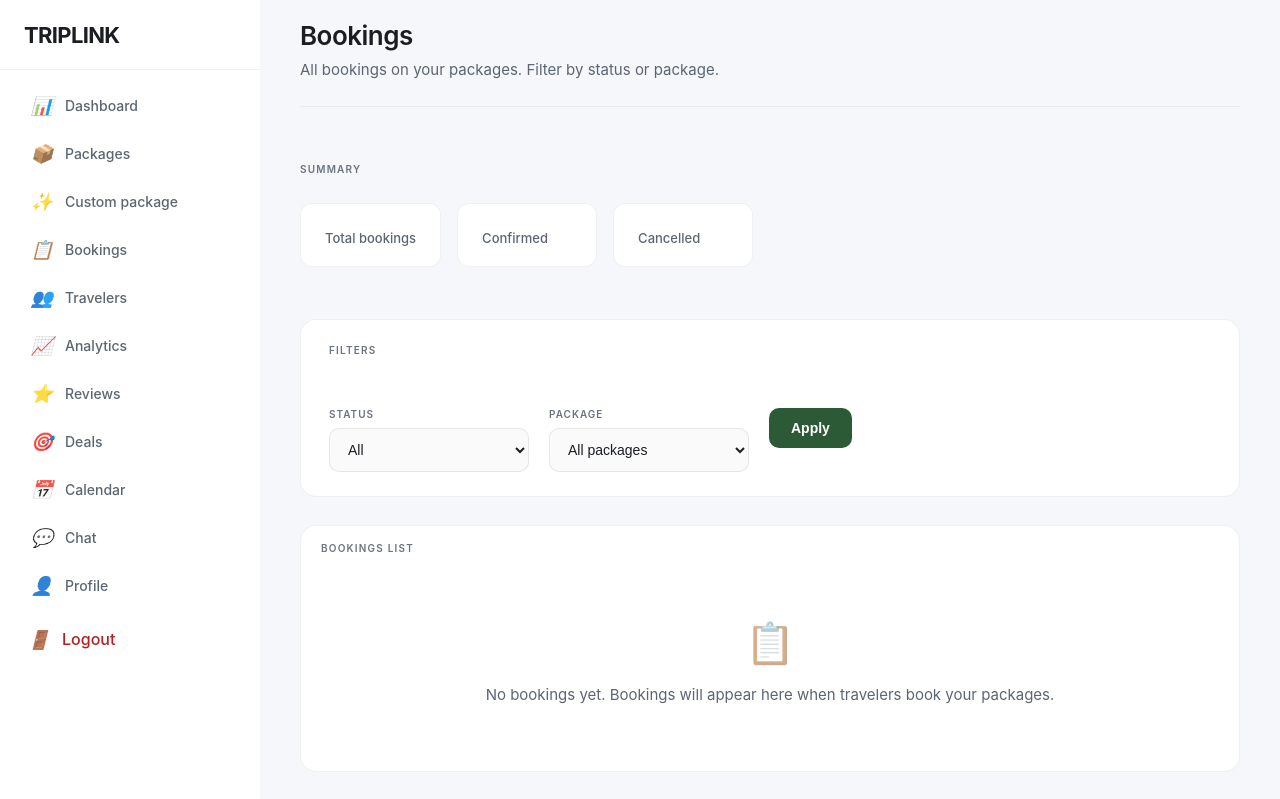
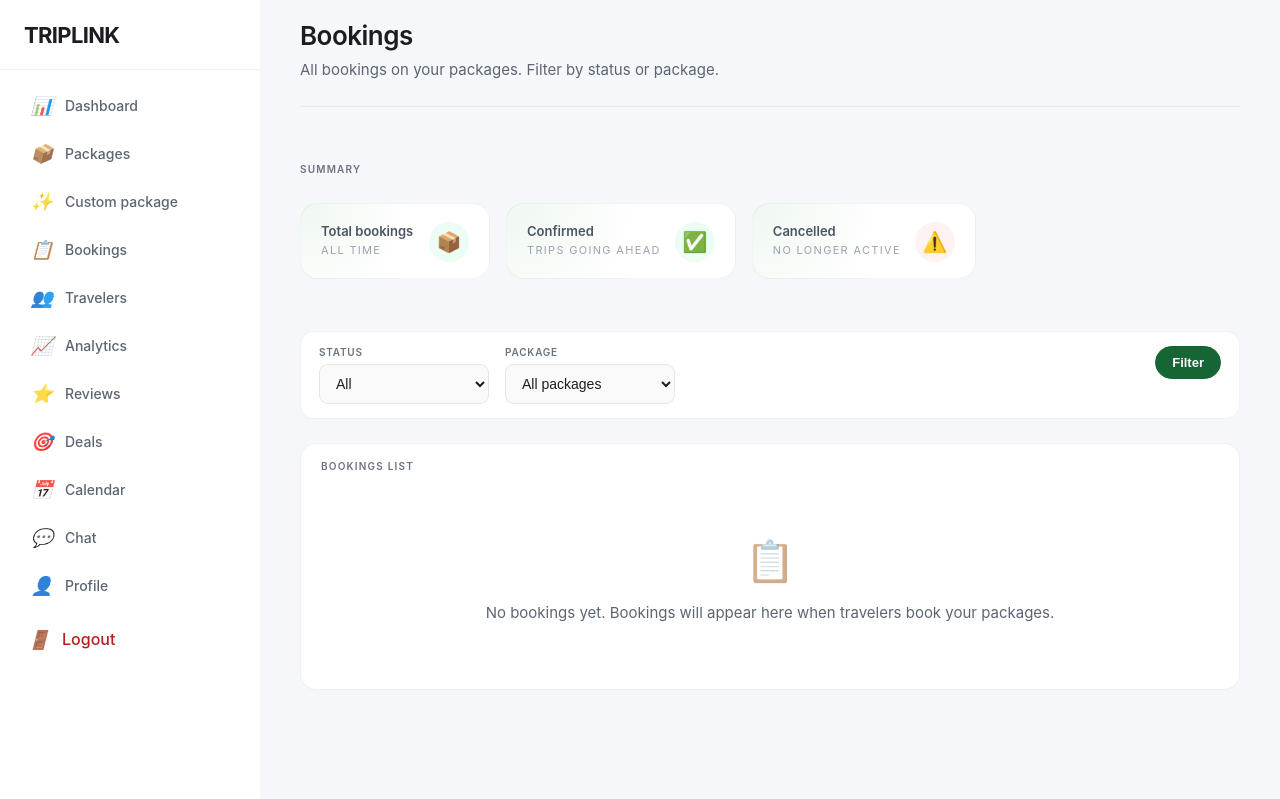
Before and after one commit to Explorerohan/Rohan-Rai-TRIPLINK, a Django app: template BACKEND/templates/agent_bookings.html in a window 1280 px wide. Shown: the top 799 px of the page. After the commit the page ends 690 px from the top, so only its background shows below. Run offline with Django 5.2, Linux system fonts and the light colour scheme; the template is opened without the code that fills it, so the values that code supplies are empty.

Commit message:
style(agent_bookings): enhance visual design and layout of booking statistics and filters for improved user experience

```diff
--- a/BACKEND/templates/agent_bookings.html
+++ b/BACKEND/templates/agent_bookings.html
@@ -50,52 +50,104 @@
     }
 
     .stat-card {
-        background: #fff;
-        border-radius: 12px;
-        padding: 20px 24px;
-        border: 1px solid rgba(0, 0, 0, 0.06);
-        min-width: 140px;
+        position: relative;
+        background: radial-gradient(circle at top left, #eff8f1 0, #ffffff 55%);
+        border-radius: 18px;
+        padding: 18px 20px 16px;
+        border: 1px solid rgba(45, 90, 54, 0.06);
+        min-width: 190px;
         transition: border-color 0.2s ease, box-shadow 0.2s ease;
     }
 
     .stat-card:hover {
-        border-color: rgba(0, 0, 0, 0.1);
-        box-shadow: 0 2px 8px rgba(0, 0, 0, 0.04);
+        border-color: rgba(45, 90, 54, 0.16);
+        box-shadow: 0 10px 30px rgba(15, 23, 42, 0.08);
+    }
+
+    .stat-card-inner {
+        display: flex;
+        align-items: center;
+        justify-content: space-between;
+        gap: 14px;
+    }
+
+    .stat-card-main {
+        display: flex;
+        flex-direction: column;
+        gap: 4px;
     }
 
     .stat-card .stat-value {
         font-size: 26px;
         font-weight: 700;
-        color: #1a1d21;
-        letter-spacing: -0.02em;
+        color: #111827;
+        letter-spacing: -0.04em;
+        line-height: 1.1;
     }
 
     .stat-card .stat-label {
         font-size: 13px;
-        color: #5c6572;
-        margin-top: 6px;
-        font-weight: 500;
+        color: #4b5563;
+        font-weight: 600;
     }
 
-    .stat-card.confirmed .stat-value { color: #2d5a36; }
-    .stat-card.cancelled .stat-value { color: #9e2d2d; }
+    .stat-card .stat-sub {
+        font-size: 11px;
+        color: #9ca3af;
+        text-transform: uppercase;
+        letter-spacing: 0.12em;
+    }
+
+    .stat-icon {
+        width: 40px;
+        height: 40px;
+        border-radius: 999px;
+        display: flex;
+        align-items: center;
+        justify-content: center;
+        font-size: 20px;
+        background: #ecfdf3;
+        color: #166534;
+        flex-shrink: 0;
+    }
+
+    .stat-card.confirmed .stat-icon {
+        background: #ecfdf3;
+        color: #166534;
+    }
+
+    .stat-card.cancelled .stat-icon {
+        background: #fef2f2;
+        color: #b91c1c;
+    }
+
+    .stat-card.confirmed .stat-value { color: #14532d; }
+    .stat-card.cancelled .stat-value { color: #b91c1c; }
 
     .bookings-filters {
         background: #fff;
-        border-radius: 16px;
-        padding: 24px 28px;
-        margin-bottom: 28px;
-        border: 1px solid rgba(0, 0, 0, 0.06);
+        border-radius: 14px;
+        padding: 14px 18px;
+        margin-bottom: 24px;
+        border: 1px solid rgba(0, 0, 0, 0.05);
         display: flex;
-        gap: 20px;
+        align-items: center;
+        justify-content: space-between;
+        gap: 18px;
+    }
+
+    .bookings-filters-main {
+        display: flex;
         flex-wrap: wrap;
         align-items: flex-end;
+        gap: 16px;
     }
 
     .bookings-filters .filter-group {
         display: flex;
         flex-direction: column;
-        gap: 8px;
+        gap: 6px;
+        min-width: 170px;
     }
 
     .bookings-filters label {
@@ -103,28 +155,14 @@
         font-weight: 600;
         color: #6b7280;
         text-transform: uppercase;
-        letter-spacing: 0.1em;
-    }
-
-    .bookings-filters .filter-group-label-spacer {
-        visibility: hidden;
-        font-size: 10px;
-        font-weight: 600;
-        display: block;
-        line-height: 1.2;
-        user-select: none;
-    }
-
-    .bookings-filters .filter-group-apply .btn {
-        margin-top: 0;
+        letter-spacing: 0.08em;
     }
 
     .bookings-filters select {
-        padding: 12px 14px;
+        padding: 10px 12px;
         border: 1px solid rgba(0, 0, 0, 0.08);
-        border-radius: 10px;
+        border-radius: 9px;
         font-size: 14px;
-        min-width: 200px;
         background: #fafafa;
         color: #1a1d21;
         transition: border-color 0.2s ease, background 0.2s ease;
@@ -142,36 +180,40 @@
     }
 
     .bookings-filters .btn {
-        padding: 12px 22px;
-        border-radius: 10px;
-        font-size: 14px;
+        padding: 8px 16px;
+        border-radius: 999px;
+        font-size: 13px;
         font-weight: 600;
-        border: none;
+        border: 1px solid transparent;
         cursor: pointer;
         text-decoration: none;
-        display: inline-block;
-        transition: background 0.2s ease;
+        display: inline-flex;
+        align-items: center;
+        gap: 6px;
+        transition: background 0.18s ease, color 0.18s ease, border-color 0.18s ease;
     }
 
     .bookings-filters .btn-primary {
-        background: #2d5a36;
-        color: #fff;
+        background: #166534;
+        color: #f9fafb;
+        border-color: #166534;
     }
 
     .bookings-filters .btn-primary:hover {
-        background: #244a2d;
+        background: #14532d;
+        border-color: #14532d;
     }
 
     .bookings-filters .btn-secondary {
-        background: transparent;
-        color: #5c6572;
-        border: 1px solid rgba(0, 0, 0, 0.1);
+        background: #ffffff;
+        color: #4b5563;
+        border-color: rgba(148, 163, 184, 0.8);
     }
 
     .bookings-filters .btn-secondary:hover {
-        background: #f5f5f5;
-        color: #1a1d21;
-        border-color: rgba(0, 0, 0, 0.12);
+        background: #f9fafb;
+        color: #111827;
+        border-color: rgba(148, 163, 184, 1);
     }
 
     .bookings-card {
@@ -338,21 +380,39 @@
     <div class="bookings-stats">
         <span class="section-label">Summary</span>
         <div class="stat-card">
+            <div class="stat-card-inner">
+                <div class="stat-card-main">
+                    <div class="stat-label">Total bookings</div>
+                    <div class="stat-sub">All time</div>
                     <div class="stat-value">{{ total_count }}</div>
-            <div class="stat-label">Total bookings</div>
+                </div>
+                <div class="stat-icon">📦</div>
+            </div>
         </div>
         <div class="stat-card confirmed">
+            <div class="stat-card-inner">
+                <div class="stat-card-main">
+                    <div class="stat-label">Confirmed</div>
+                    <div class="stat-sub">Trips going ahead</div>
                     <div class="stat-value">{{ confirmed_count }}</div>
-            <div class="stat-label">Confirmed</div>
+                </div>
+                <div class="stat-icon">✅</div>
+            </div>
         </div>
         <div class="stat-card cancelled">
+            <div class="stat-card-inner">
+                <div class="stat-card-main">
+                    <div class="stat-label">Cancelled</div>
+                    <div class="stat-sub">No longer active</div>
                     <div class="stat-value">{{ cancelled_count }}</div>
-            <div class="stat-label">Cancelled</div>
+                </div>
+                <div class="stat-icon">⚠️</div>
+            </div>
         </div>
     </div>
 
     <form method="get" action="{% url 'agent_bookings' %}" class="bookings-filters">
-        <span class="section-label" style="width: 100%; margin-bottom: 12px;">Filters</span>
+        <div class="bookings-filters-main">
             <div class="filter-group">
                 <label for="filter-status">Status</label>
                 <select name="status" id="filter-status">
@@ -371,15 +431,15 @@
                     {% endfor %}
                 </select>
             </div>
-        <div class="filter-group filter-group-apply">
-            <span class="filter-group-label-spacer" aria-hidden="true">Status</span>
-            <button type="submit" class="btn btn-primary">Apply</button>
         </div>
+        <div class="filter-group-apply">
+            <button type="submit" class="btn btn-primary">
+                <span>Filter</span>
+            </button>
             {% if status_filter or package_id_filter %}
-        <div class="filter-group">
-            <a href="{% url 'agent_bookings' %}" class="btn btn-secondary">Clear filters</a>
+                <a href="{% url 'agent_bookings' %}" class="btn btn-secondary" style="margin-left: 6px;">Reset</a>
+            {% endif %}
         </div>
-        {% endif %}
     </form>
 
     <div class="bookings-card">
```
Lines whose indentation alone changed are shown as unchanged.
